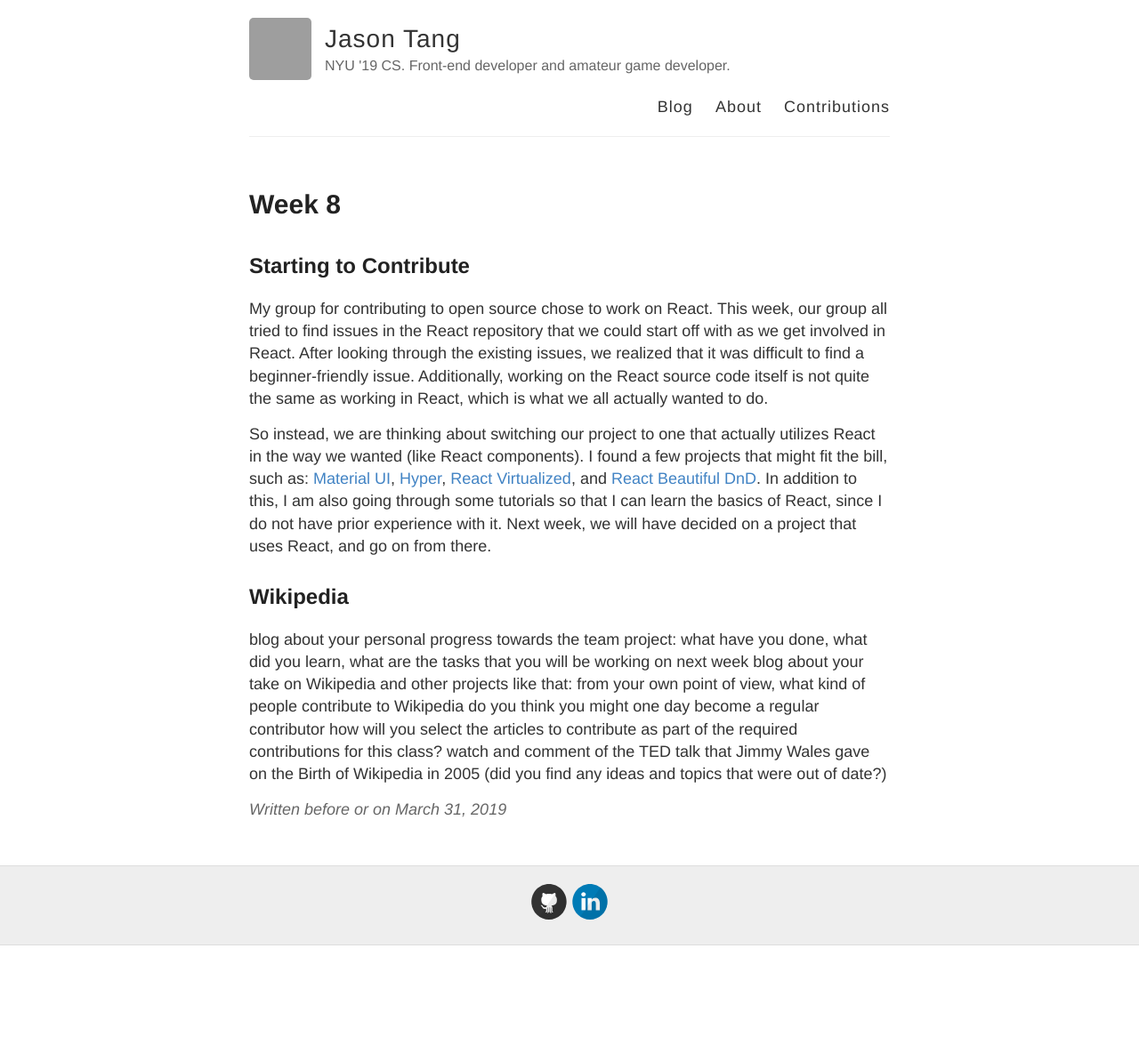
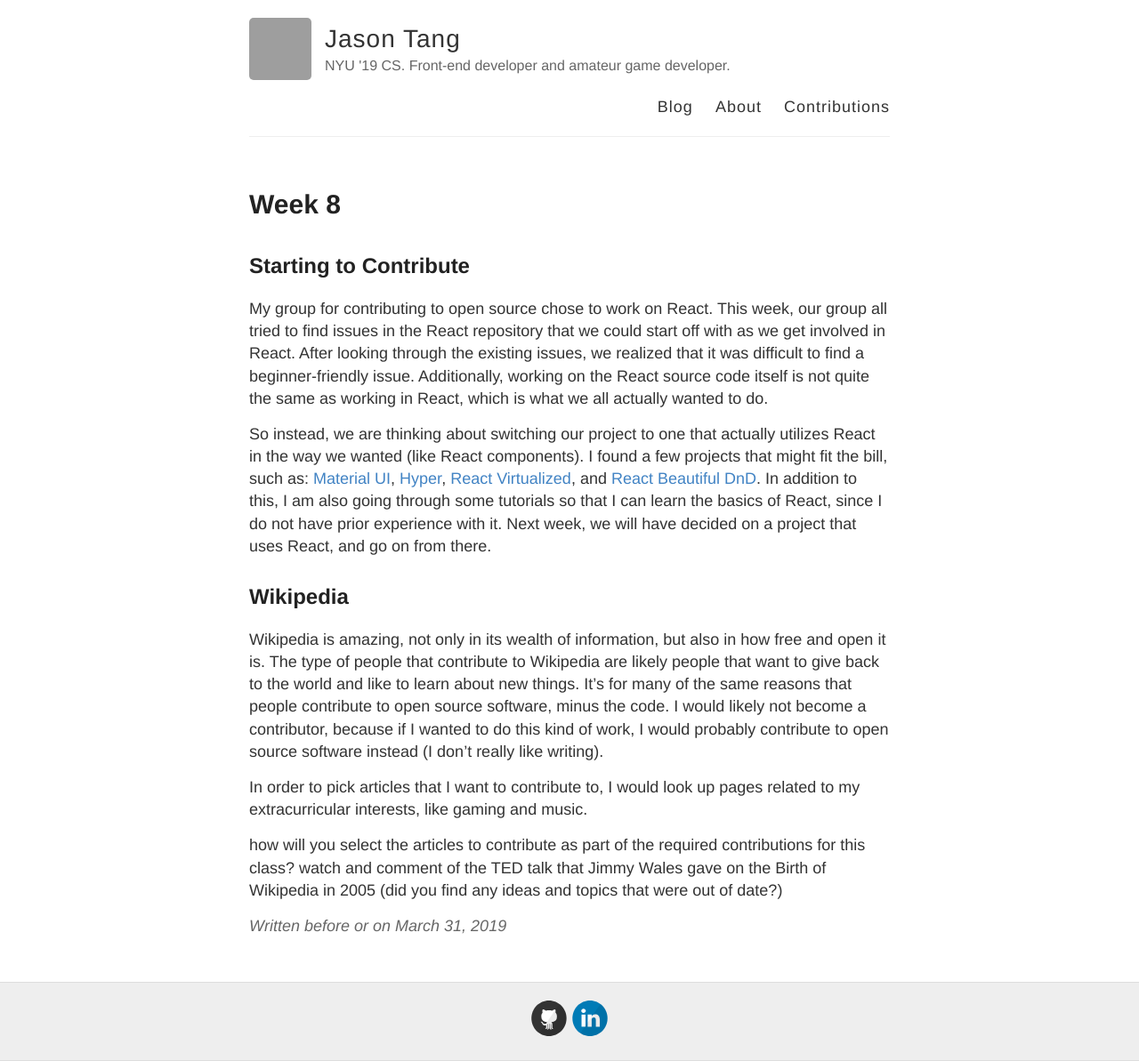
Before and after one commit to nyu-ossd-s19/jztang-weekly, a Jekyll site: the page built from _posts/2019-03-31-week08.md, in a window 1280 px wide. Shown: the whole page at 89% size. Built offline with Jekyll 4.4.1, drawn with Linux system fonts in a browser that asks for light colours; before the commit the page ends 1063 px from its top, so only the background shows below that; grey boxes are pictures that could not be loaded.

Commit message:
Work on week 8 blog post

```diff
--- a/_posts/2019-03-31-week08.md
+++ b/_posts/2019-03-31-week08.md
@@ -11,9 +11,9 @@ So instead, we are thinking about switching our project to one that actually uti
 
 ## Wikipedia
 
-blog about your personal progress towards the team project: what have you done, what did you learn, what are the tasks that you will be working on next week
-blog about your take on Wikipedia and other projects like that:
-from your own point of view, what kind of people contribute to Wikipedia
-do you think you might one day become a regular contributor
+Wikipedia is amazing, not only in its wealth of information, but also in how free and open it is. The type of people that contribute to Wikipedia are likely people that want to give back to the world and like to learn about new things. It's for many of the same reasons that people contribute to open source software, minus the code. I would likely not become a contributor, because if I wanted to do this kind of work, I would probably contribute to open source software instead (I don't really like writing).
+
+In order to pick articles that I want to contribute to, I would look up pages related to my extracurricular interests, like gaming and music.
+
 how will you select the articles to contribute as part of the required contributions for this class?
 watch and comment of the TED talk that Jimmy Wales gave on the Birth of Wikipedia in 2005 (did you find any ideas and topics that were out of date?)
```
